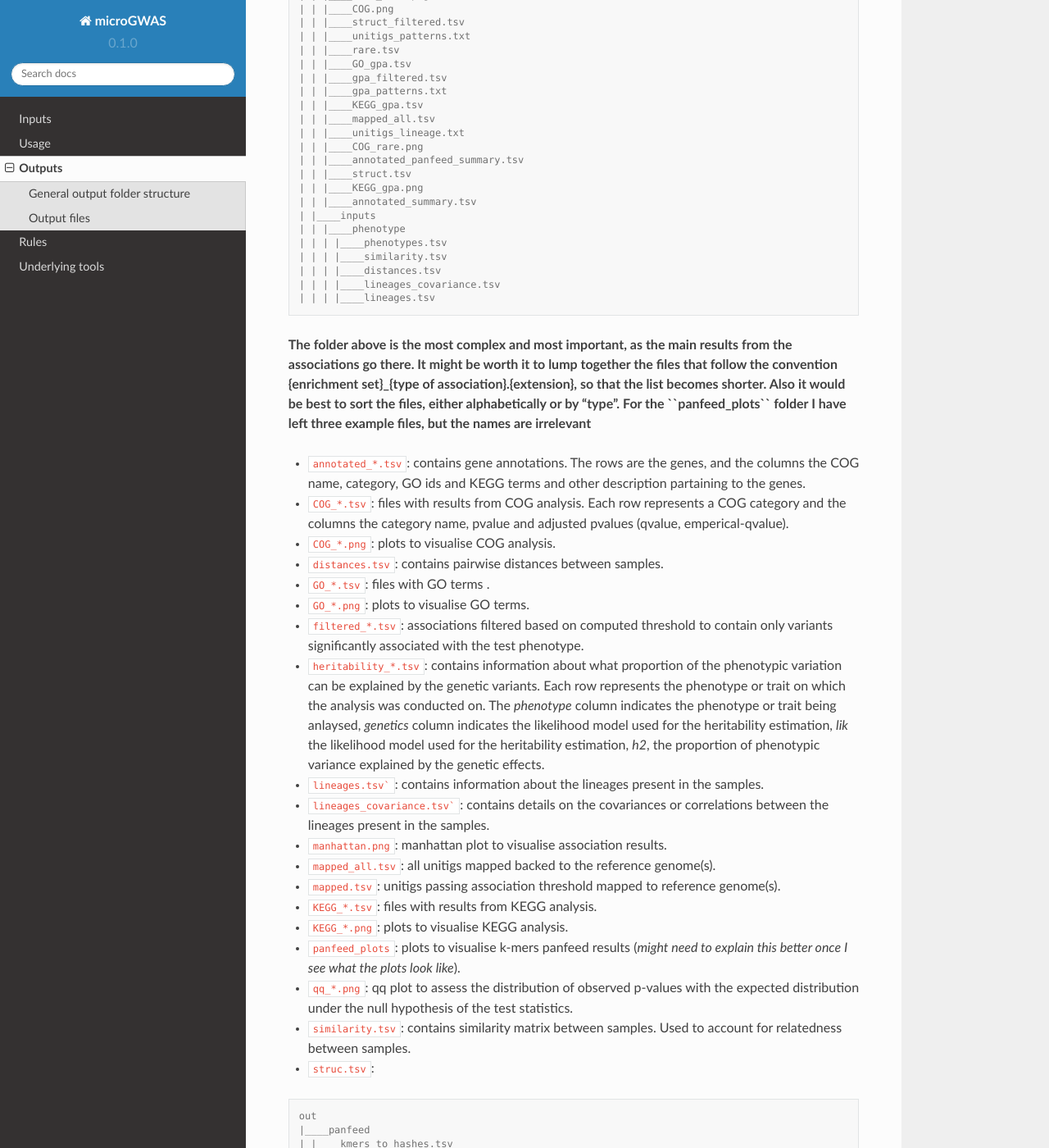
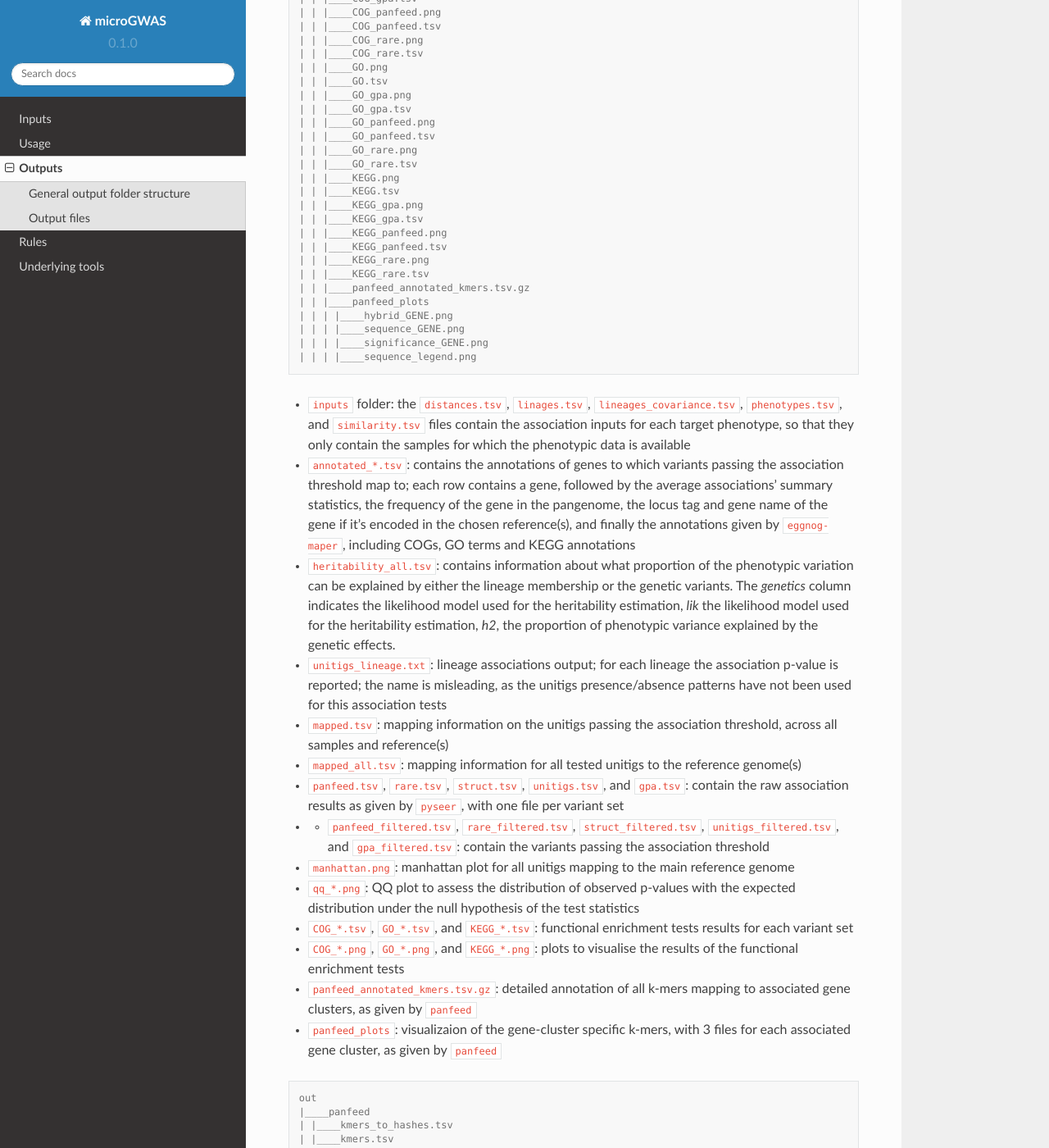
Before and after one commit to microbial-pangenomes-lab/microGWAS, a Sphinx documentation site: the page built from docs/source/outputs.rst, in a window 1280 px wide and 1400 px high, scrolled down 2336 px. Shown: the whole window at 82% size. Built offline with Sphinx 7.4.7 and the Read the Docs theme 2.0.0, drawn with Linux system fonts in a browser that asks for light colours; some of the changed text lies outside the part shown.

Commit message:
Finished docs

````diff
--- a/docs/source/index.rst
+++ b/docs/source/index.rst
@@ -15,10 +15,11 @@
 Citation
 --------
 
-If you find the ``microGWAS`` pipeline useful, please cite as:
+If you find the ``microGWAS`` pipeline useful, please cite it as:
 
-**Here place a link to the preprint**
+**TBD**
 
+Please also consider citing the underlying tools used by the pipeline.
 See :doc:`tools` for more details.
 
 Contents
--- a/docs/source/outputs.rst
+++ b/docs/source/outputs.rst
@@ -11,37 +11,39 @@
 ..  code-block:: console
 
     out
-    |____abritamr
     |____associations
+    | |____inputs
+    | | |____phenotype
     | |____phenotype
     | | |____panfeed_plots
+    |____wg
     | |____inputs
     | | |____phenotype
+    | |____phenotype
     |____panfeed
     |____snps
     | |____unet
-    |____wg
-    | |____phenotype
-    | |____inputs
-    | | |____phenotype
-    |____logs
     |____panaroo
     |____unitigs
+    |____abritamr
+    |____logs
 
-* ``abritamr``: contains the predicted virulence associated genes (VAGs) and antimicrobial resistance gene (ARGs) for each sample.
-* ``associations``:
+* ``associations``: contains the inputs and outputs for the locus and lineage associations, with one subfolder for each target phenotype
 
-    * ``phenotype``: contains the output associations, annotated summaries and functional enrichments for the target phenotype.
-    * ``inputs``: contains the inputs for the associations.
-* ``panfeed``: contains the input for the gene cluster specific k-mers assocaitions.
-* ``snps``: contains the input for the rare variants assocaitions.
-* ``wg``:
+    * ``inputs``: contains the inputs for the associations
+    * ``phenotype``: contains the association outputs, annotated summaries and functional enrichments
+* ``wg``: contains the inputs and outputs for the whole genome associations, with one subfolder for each target phenotype
 
-    * ``phenotype``: contains the output associations, annotated summaries and functional enrichmennts for the target phenotype for the whole genome model (for both lasso and ridge models).
-    * ``inputs``: contains the inputs for the whole genome model associations.
-* ``logs``: contains the log files generated during the execution of each rule by snakemake, and can be used to inspect errors
-* ``panaroo`` : contains the generated outputs from panaroo. You will also find the generated phylogenetic tree in this directory.
-* ``unitigs`` : contains a variant set from the input samples based on a "global" de Brujin graph.
+    * ``inputs``: contains the inputs for the whole genome associations
+    * ``phenotype``: contains the associations output, annotated summaries and functional enrichmennts (for both lasso and ridge models)
+* ``panfeed``: contains the input for the gene cluster specific k-mers associations
+* ``snps``: contains the input for the rare variants associations
+
+    * ``unet``: contains the estimated impact of all possible non-synonymous variants across the reference genome's proteome
+* ``panaroo`` : contains the pangenome of all samples and references, as well as the core genome phylogenetic tree
+* ``unitigs`` : contains the unitigs variant set based on a "global" de Brujin graph.
+* ``abritamr``: contains the predicted virulence associated genes (VAGs) and antimicrobial resistance gene (ARGs) for each sample
+* ``logs``: contains the log files generated during the execution of each rule by snakemake, which can be used to inspect errors
 
 .. note::
     If multiple phenotypes are defined in the config file, there will be multiple folders in ``associations`` and ``wg``.
@@ -55,107 +57,94 @@
 
     out
     |____abritamr
-    | |____abritamr.txt
     | |____summary_virulence.txt
-    | |____summary_partials.txt
     | |____summary_matches.txt
 
-The virulence associated genes (VAGs) will be listed in the ``summary_virulence.txt`` file,
-while the antimicrobial resistance genes (ARGs) will be listed in the ``summary_matches.txt`` file.
+The virulence associated genes (VAGs) will be listed in the ``summary_virulence.txt`` file
+(under the column ``Virulence``),
+while the antimicrobial resistance genes (ARGs) will be listed in the ``summary_matches.txt`` file,
+with one column per antimicrobial "class".
 
 ..  code-block:: console
 
     out
     |____associations
-    | |____phenotype
-    | | |____GO_gpa.png
-    | | |____GO_rare.tsv
-    | | |____GO_panfeed.png
-    | | |____COG_rare.tsv
-    | | |____GO_panfeed.tsv
-    | | |____manhattan.png
-    | | |____KEGG.tsv
-    | | |____unitigs_filtered.tsv
-    | | |____KEGG_rare.tsv
-    | | |____heritability_all.tsv
-    | | |____COG_gpa.png
-    | | |____GO.png
-    | | |____annotated_gpa_summary.tsv
-    | | |____gpa.tsv
-    | | |____COG.tsv
-    | | |____panfeed_filtered.tsv
-    | | |____KEGG_panfeed.tsv
-    | | |____KEGG.png
-    | | |____qq_rare.png
-    | | |____COG_panfeed.tsv
-    | | |____COG_panfeed.png
-    | | |____panfeed_plots
-    | | | |____sequence_btuD~~~irtA.png
-    | | | |____significance_dltA~~~mbtB~~~irp2.png
-    | | | |____sequence_legend.png
-    | | | |____hybrid_dhbE.png
-    | | |____unitigs.tsv
-    | | |____GO_rare.png
-    | | |____qq_gpa.png
-    | | |____qq_unitigs.png
-    | | |____panfeed.tsv
-    | | |____rare_filtered.tsv
-    | | |____mapped.tsv
-    | | |____GO.tsv
-    | | |____annotated_rare_summary.tsv
-    | | |____KEGG_panfeed.png
-    | | |____panfeed_annotated_kmers.tsv.gz
-    | | |____COG_gpa.tsv
-    | | |____KEGG_rare.png
-    | | |____COG.png
-    | | |____struct_filtered.tsv
-    | | |____unitigs_patterns.txt
-    | | |____rare.tsv
-    | | |____GO_gpa.tsv
-    | | |____gpa_filtered.tsv
-    | | |____gpa_patterns.txt
-    | | |____KEGG_gpa.tsv
-    | | |____mapped_all.tsv
-    | | |____unitigs_lineage.txt
-    | | |____COG_rare.png
-    | | |____annotated_panfeed_summary.tsv
-    | | |____struct.tsv
-    | | |____KEGG_gpa.png
-    | | |____annotated_summary.tsv
     | |____inputs
     | | |____phenotype
+    | | | |____distances.tsv
+    | | | |____lineages.tsv
+    | | | |____lineages_covariance.tsv
     | | | |____phenotypes.tsv
     | | | |____similarity.tsv
-    | | | |____distances.tsv
-    | | | |____lineages_covariance.tsv
-    | | | |____lineages.tsv
+    | |____phenotype
+    | | |____annotated_summary.tsv
+    | | |____annotated_gpa_summary.tsv
+    | | |____annotated_panfeed_summary.tsv
+    | | |____annotated_rare_summary.tsv
+    | | |____heritability_all.tsv
+    | | |____unitigs_lineage.txt
+    | | |____mapped.tsv
+    | | |____mapped_all.tsv
+    | | |____panfeed.tsv
+    | | |____panfeed_filtered.tsv
+    | | |____rare.tsv
+    | | |____rare_filtered.tsv
+    | | |____struct.tsv
+    | | |____struct_filtered.tsv
+    | | |____unitigs.tsv
+    | | |____unitigs_filtered.tsv
+    | | |____unitigs_patterns.txt
+    | | |____gpa.tsv
+    | | |____gpa_filtered.tsv
+    | | |____manhattan.png
+    | | |____qq_gpa.png
+    | | |____qq_rare.png
+    | | |____qq_unitigs.png
+    | | |____COG.png
+    | | |____COG.tsv
+    | | |____COG_gpa.png
+    | | |____COG_gpa.tsv
+    | | |____COG_panfeed.png
+    | | |____COG_panfeed.tsv
+    | | |____COG_rare.png
+    | | |____COG_rare.tsv
+    | | |____GO.png
+    | | |____GO.tsv
+    | | |____GO_gpa.png
+    | | |____GO_gpa.tsv
+    | | |____GO_panfeed.png
+    | | |____GO_panfeed.tsv
+    | | |____GO_rare.png
+    | | |____GO_rare.tsv
+    | | |____KEGG.png
+    | | |____KEGG.tsv
+    | | |____KEGG_gpa.png
+    | | |____KEGG_gpa.tsv
+    | | |____KEGG_panfeed.png
+    | | |____KEGG_panfeed.tsv
+    | | |____KEGG_rare.png
+    | | |____KEGG_rare.tsv
+    | | |____panfeed_annotated_kmers.tsv.gz
+    | | |____panfeed_plots
+    | | | |____hybrid_GENE.png
+    | | | |____sequence_GENE.png
+    | | | |____significance_GENE.png
+    | | | |____sequence_legend.png
 
-**The folder above is the most complex and most important, as the main results
-from the associations go there. It might be worth it to lump together the files
-that follow the convention {enrichment set}_{type of association}.{extension},
-so that the list becomes shorter. Also it would be best to sort the files,
-either alphabetically or by "type". For the ``panfeed_plots`` folder I have left
-three example files, but the names are irrelevant**
-
-* ``annotated_*.tsv``: contains gene annotations. The rows are the genes, and the columns the COG name, category, GO ids and KEGG terms and other description partaining to the genes.
-* ``COG_*.tsv``: files with results from COG analysis. Each row represents a COG category and the columns the category name, pvalue and adjusted pvalues (qvalue, emperical-qvalue).
-* ``COG_*.png``: plots to visualise COG analysis.
-* ``distances.tsv``: contains pairwise distances between samples.
-* ``GO_*.tsv``: files with GO terms .
-* ``GO_*.png``: plots to visualise GO terms.
-* ``filtered_*.tsv``: associations filtered based on computed threshold  to contain only variants significantly associated with the test phenotype.
-* ``heritability_*.tsv``: contains information about what proportion of the phenotypic variation can be explained by the genetic variants. Each row represents the phenotype or trait on which the analysis was conducted on. The `phenotype` column indicates the phenotype or trait being anlaysed, `genetics` column indicates the likelihood model used for the heritability estimation, `lik` the likelihood model used for the heritability estimation, `h2`, the proportion of phenotypic variance explained by the genetic effects.
-* ``lineages.tsv```: contains information about the lineages present in the samples.
-* ``lineages_covariance.tsv```: contains details on the covariances or correlations between the lineages present in the samples.
-* ``manhattan.png``: manhattan plot to visualise association results.
-* ``mapped_all.tsv``: all unitigs mapped backed to the reference genome(s).
-* ``mapped.tsv``: unitigs passing association threshold mapped to reference genome(s).
-* ``KEGG_*.tsv``: files with results from KEGG analysis.
-* ``KEGG_*.png``: plots to visualise KEGG analysis.
-* ``panfeed_plots``: plots to visualise k-mers panfeed results (`might need to explain this better once I see what the plots look like`).
-* ``qq_*.png``: qq plot to assess the distribution of observed p-values with the expected distribution under the null hypothesis of the test statistics.
-* ``similarity.tsv``: contains similarity matrix between samples. Used to account for relatedness between samples.
-* ``struc.tsv``:
+* ``inputs`` folder: the ``distances.tsv``, ``linages.tsv``, ``lineages_covariance.tsv``, ``phenotypes.tsv``, and ``similarity.tsv`` files contain the association inputs for each target phenotype, so that they only contain the samples for which the phenotypic data is available
+* ``annotated_*.tsv``: contains the annotations of genes to which variants passing the association threshold map to; each row contains a gene, followed by the average associations' summary statistics, the frequency of the gene in the pangenome, the locus tag and gene name of the gene if it's encoded in the chosen reference(s), and finally the annotations given by ``eggnog-maper``, including COGs, GO terms and KEGG annotations
+* ``heritability_all.tsv``: contains information about what proportion of the phenotypic variation can be explained by either the lineage membership or the genetic variants. The `genetics` column indicates the likelihood model used for the heritability estimation, `lik` the likelihood model used for the heritability estimation, `h2`, the proportion of phenotypic variance explained by the genetic effects.
+* ``unitigs_lineage.txt``: lineage associations output; for each lineage the association p-value is reported; the name is misleading, as the unitigs presence/absence patterns have not been used for this association tests
+* ``mapped.tsv``: mapping information on the unitigs passing the association threshold, across all samples and reference(s)
+* ``mapped_all.tsv``: mapping information for all tested unitigs to the reference genome(s)
+* ``panfeed.tsv``, ``rare.tsv``, ``struct.tsv``, ``unitigs.tsv``, and ``gpa.tsv``: contain the raw association results as given by ``pyseer``, with one file per variant set
+* * ``panfeed_filtered.tsv``, ``rare_filtered.tsv``, ``struct_filtered.tsv``, ``unitigs_filtered.tsv``, and ``gpa_filtered.tsv``: contain the variants passing the association threshold
+* ``manhattan.png``: manhattan plot for all unitigs mapping to the main reference genome
+* ``qq_*.png``: QQ plot to assess the distribution of observed p-values with the expected distribution under the null hypothesis of the test statistics
+* ``COG_*.tsv``, ``GO_*.tsv``, and ``KEGG_*.tsv``: functional enrichment tests results for each variant set
+* ``COG_*.png``, ``GO_*.png``, and ``KEGG_*.png``: plots to visualise the results of the functional enrichment tests
+* ``panfeed_annotated_kmers.tsv.gz``: detailed annotation of all k-mers mapping to associated gene clusters, as given by ``panfeed``
+* ``panfeed_plots``: visualizaion of the gene-cluster specific k-mers, with 3 files for each associated gene cluster, as given by ``panfeed``
 
 ..  code-block:: console
 
@@ -189,79 +178,71 @@
     | | |____PROTEIN_ID_2.tsv.gz
     | | |____[...]
 
-* ``rare.vcf.gz``: all rare variants merged into a single file.
-* ``unet``: this directory contains the snp information for each strain.
+* ``rare.vcf.gz``: all rare deleterious variants identified across all samples merged into a single VCF file.
+* ``unet``: this directory contains, for each protein sequence encoded in the reference genome, the estimated impact of every possible non-synonymous variants. The ``pred`` column indicates the probability that a variant is deleterious; the pipeline uses a threshold of 0.5.
 
 ..  code-block:: console
 
     out
+    |____inputs
+    | |____phenotype
+    | | |____distances.tsv
+    | | |____lineages.tsv
+    | | |____phenotypes.tsv
+    | | |____similarity.tsv
+    | | |____variants.npz
+    | | |____variants.pkl
     |____wg
     | |____phenotype
     | | |____annotated_summary_lasso.tsv
+    | | |____annotated_summary_ridge.tsv
+    | | |____COG_lasso.png
+    | | |____COG_lasso.tsv
+    | | |____COG_ridge.png
+    | | |____COG_ridge.tsv
+    | | |____GO_lasso.png
+    | | |____GO_lasso.tsv
+    | | |____GO_ridge.png
+    | | |____GO_ridge.tsv
+    | | |____KEGG_lasso.png
+    | | |____KEGG_lasso.tsv
     | | |____KEGG_ridge.png
-    | | |____GO_ridge.tsv
-    | | |____ridge.pkl
-    | | |____COG_ridge.tsv
-    | | |____ridge.txt
-    | | |____GO_lasso.png
-    | | |____KEGG_lasso.tsv
     | | |____KEGG_ridge.tsv
-    | | |____KEGG_lasso.png
-    | | |____mapped_lasso.tsv
     | | |____lasso.pkl
-    | | |____mapped_ridge.tsv
-    | | |____annotated_summary_ridge.tsv
-    | | |____GO_lasso.tsv
     | | |____lasso.tsv
     | | |____lasso.txt
-    | | |____GO_ridge.png
+    | | |____mapped_lasso.tsv
+    | | |____mapped_ridge.tsv
+    | | |____ridge.pkl
     | | |____ridge.tsv
-    | | |____COG_lasso.png
-    | | |____COG_ridge.png
-    | | |____COG_lasso.tsv
-    | |____inputs
-    | | |____phenotype
-    | | | |____phenotypes.tsv
-    | | | |____variants.pkl
-    | | | |____similarity.tsv
-    | | | |____distances.tsv
-    | | | |____variants.npz
-    | | | |____lineages.tsv
+    | | |____ridge.txt
 
-* ``annotated_*.tsv``: contains gene annotations as previously described.
-* ``COG_*.tsv``: files with results from COG analysis as previously described.
-* ``COG_*.png``: plots to visualise COG analysis
-* ``GO_*.tsv``: files with GO terms
-* ``GO_*.png``: plots to visualise GO terms
-* ``KEGG_*.tsv``: files with results from KEGG analysis
-* ``KEGG_*.png``: plots to visualise KEGG analysis
-* ``lasso.tsv``: association output between each unitig and the phenotype. Based on lasso model.
-* ``lasso.txt``: the table shows the prediction perfomance of the lasso model. The size represents the number of samples, R2 the model performance and the True and False predictions.
-* ``lasso.pkl``
-* ``mapped_*.tsv``: all unitigs mapped backed to the reference genome(s).
-* ``ridge.tsv``: association output between each unitig and the phenotype. Based on the ridge model.
-* ``ridge.txt``: the table shows the prediction perfomance of the ridge model. The size represents the number of samples, R2 the model performance and the True and False predictions.
-* ``ridge.pkl``:
+The contents of the ``wg`` are very similar to the equivalent files in the ``associations`` folder. The differences are:
+
+* in the ``inputs`` subfolder: ``variants.*`` are the ``pyseer`` checkpoint files to avoid loading the full set of unitigsmultiple times
+* ``lasso.tsv``: association output between each unitig and the phenotype; based on the lasso model
+* ``lasso.txt``: the table shows the prediction perfomance of the lasso model; the size represents the number of samples, R2 the model performance and the True and False predictions for each lineage
+* ``ridge.tsv``: association output between each unitig and the phenotype; based on the ridge model
+* ``ridge.txt``: the table shows the prediction perfomance of the ridge model; the size represents the number of samples, R2 the model performance and the True and False predictions
+* ``lasso.pkl`` and ``ridge.pkl``: ``pyseer`` checkpoint file containing the trained machine learning model, which can be used to predict the phenotype in new samples
 
 ..  code-block:: console
 
     out
     |____panaroo
-    | |____core_gene_alignment.vcf.gz
-    | |____core_gene_alignment.aln.treefile
     | |____gene_presence_absence.Rtab
     | |____gene_presence_absence.csv
-    | |____core_gene_alignment.vcf.gz.csi
     | |____struct_presence_absence.Rtab
     | |____core_gene_alignment.aln
+    | |____core_gene_alignment.aln.treefile
+    | |____core_gene_alignment.vcf.gz
 
-* ``core_gene_alignment.vcf.gz``: file containing the variants identified in the core genome alignment. This file allows one to examine the sequence variations within the core genes across the different samples.
-* ``core_gene_alignment.vcf.gz.csi``:  an index file associated with the `core_gene_alignment.vcf.gz` file. It aids the efficient access and querying of the compressed file.
-* ``core_gene_alignment.aln``: contains alignments of genes present in the fraction of genomes specified when running the `Panaroo` analysis.
-* ``core_gene_alignment.aln.treefile``: contains a phylogenetic tree constructed from the core genome alignment file `core_gene_alignment.aln`. The tree file maybe visualized and analyzed using any tree viewing software.
-* ``gene_presence_absence.csv``: file describes which gene clusters are present in which samples. If the gene gene cluster is present in a sample, the sequence name of the representative sequence for the sample is given in the matrix.
-* ``gene_presence_absence.Rtab``: this is tab separated version of the `gene_presence_absence.csv` file. It binarises the gene presence and absence information in each sample.
-* ``struct_presence_absence.Rtab``: file details the presence and absence of various genomic rearrangements events, with the involved genes enlisted in the respective column headers.
+* ``gene_presence_absence.Rtab``: gene clusters binary presence/absence file: for each orthologous gene identified by panaroo, its presence (1) and absence (0) is reported for all samples and the selected references
+* ``gene_presence_absence.csv``: describes which gene clusters are present in which samples, and if so, it provides the gene IDs/locus tags; paralogs are separated by the ``;`` character
+* ``struct_presence_absence.Rtab``: gene ordering variants presence/absence file, with the involved genes enlisted in the first column, separated with the ``-`` character
+* ``core_gene_alignment.aln``: contains the core genome alignment generated through the concatenation of the alignment of each gene
+* ``core_gene_alignment.aln.treefile``: contains a phylogenetic tree constructed from the core genome alignment file ``core_gene_alignment.aln``
+* ``core_gene_alignment.vcf.gz``: contains the core genome alignment in VCF format
 
 
 ..  code-block:: console
@@ -272,6 +253,6 @@
     | |____unitigs.unique_rows_to_all_rows.txt
     | |____unitigs.txt.gz
 
-* ``unitigs.unique_rows.Rtab.gz``: contains the unique unitig patterns found across the input genomes. The number of lines represents the number of unique tests that need to be corrected for in the association analysis.
-* ``unitigs.unique_rows_to_all_rows.txt``:  provides information on the mapping from the unique unitig patterns to all instances of those patterns observed across the input genomes.
-* ``unitigs.txt.gz``: file contains the list of unitigs counted across the input genomes.
+* ``unitigs.unique_rows.Rtab.gz``: contains the unique unitig patterns found across the input genomes. The number of lines represents the number of unique tests that need to be corrected for in the association analysis
+* ``unitigs.unique_rows_to_all_rows.txt``:  provides information on the mapping from the unique unitig patterns to all instances of those patterns observed across the input genomes
+* ``unitigs.txt.gz``: contains the list of unitigs counted across the input genomes and which samples encode for them
--- a/docs/source/tools.rst
+++ b/docs/source/tools.rst
@@ -1,5 +1,5 @@
 Underlying tools
-=====
+================
 
 The ``microGWAS`` pipeline uses a number of computional tools
 underneath, which you should try to cite in any publication that uses the results
````
Also changed, not shown: other parts of docs/source/outputs.rst (+1 -1 lines), other parts of docs/source/tools.rst (+2 -2 lines), docs/source/inputs.rst (+5 -5 lines), docs/source/rules.rst (+15 -23 lines), docs/source/usage.rst (+40 -40 lines).
